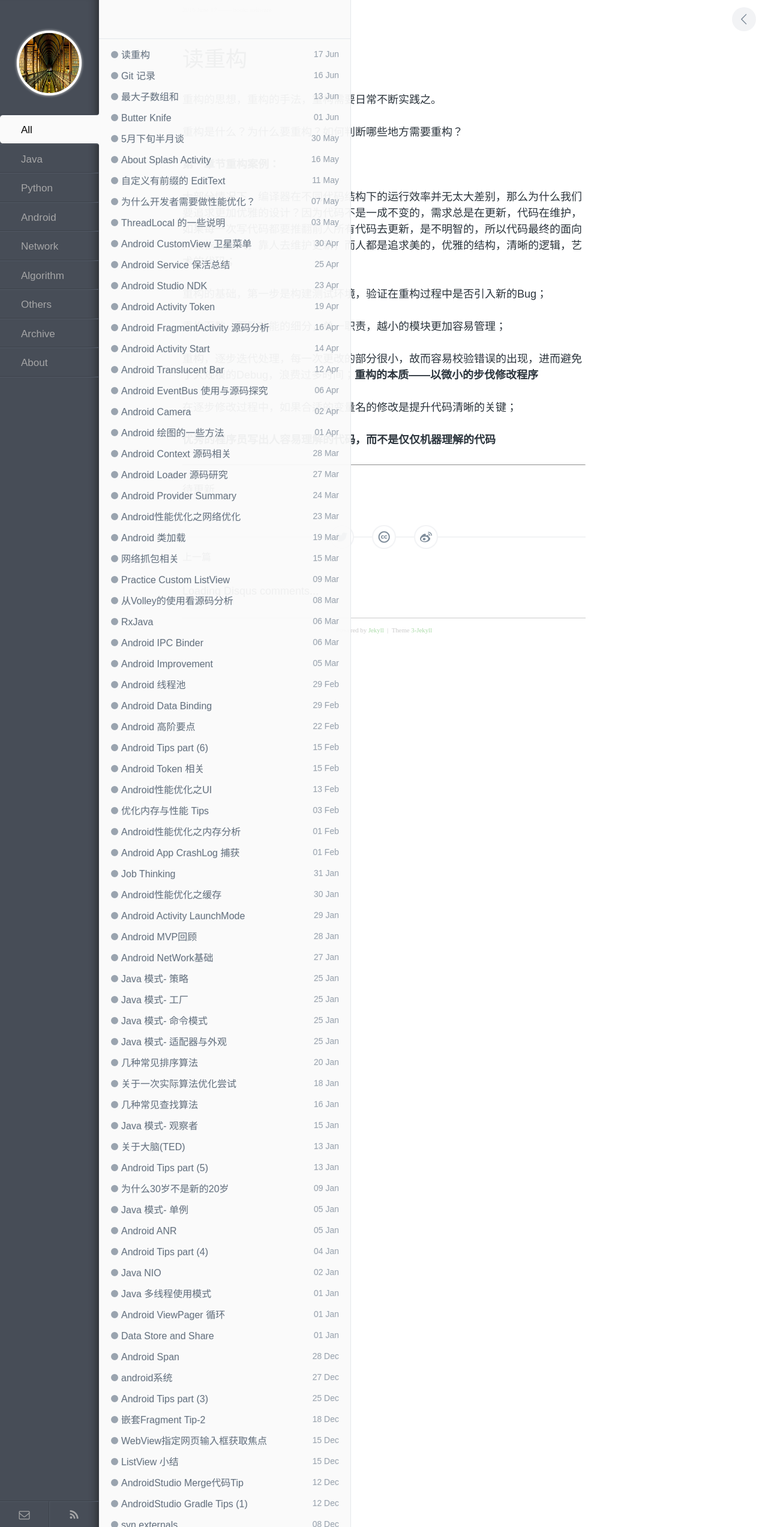
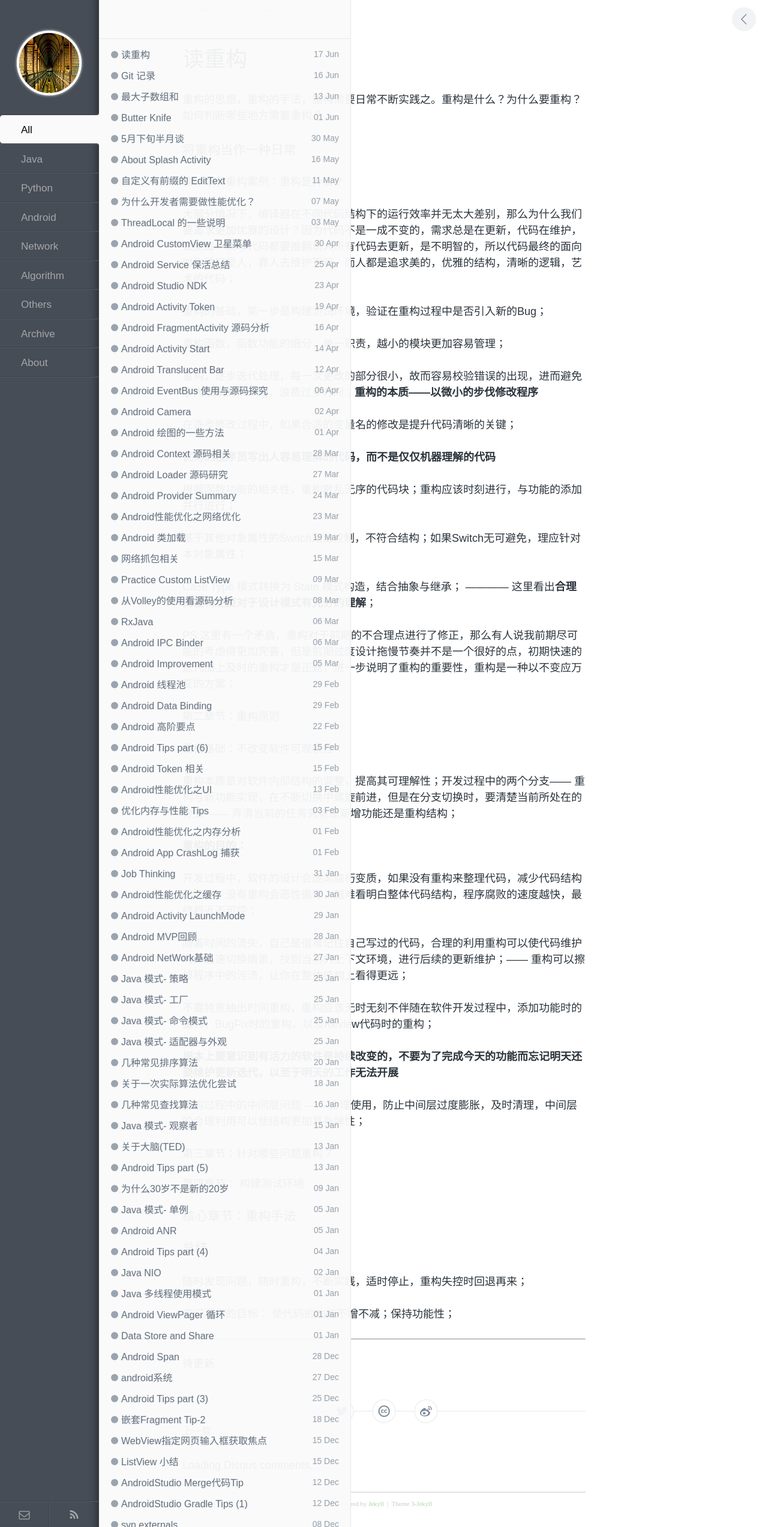
Before and after one commit to enlipan/enlipan.github.io, a Jekyll site: the page built from _posts/2016-06-17-read-refactoring.md, in a window 1280 px wide. Shown: the whole page at 60% size. Built offline with Jekyll 4.4.1, drawn with Linux system fonts in a browser that asks for light colours; nearby versions of some CDN libraries; comment, search, counter and statistics services are not loaded.

Commit message:
modify page refactoring

```diff
--- a/_posts/2016-06-17-read-refactoring.md
+++ b/_posts/2016-06-17-read-refactoring.md
@@ -5,12 +5,12 @@
 keywords: [book, software]
 ---
 
-重构的思想，重构的手法，重构需要日常不断实践之。
-
-重构是什么？为什么要重构？如何判断哪些地方需要重构？
+重构的思想，重构的手法，重构需要日常不断实践之。重构是什么？为什么要重构？如何判断哪些地方需要重构？
 
 
-**第一章节重构案例：**
+###  将重构当作一种日常
+
+####  第一章节重构案例：重构是什么？
 
 大部分情况下，编译器在不同代码结构下的运行效率并无太大差别，那么为什么我们要追求更加优雅的设计？因为代码不是一成不变的，需求总是在更新，代码在维护，如果每一次写代码都要推翻前人所有代码去更新，是不明智的，所以代码最终的面向对象依旧是人，靠人去维护更新，而人都是追求美的，优雅的结构，清晰的逻辑，艺术的代码；
 
@@ -26,6 +26,56 @@
 
 
 
+根据函数功能的相关性，重构散乱无序的代码块；重构应该时刻进行，与功能的添加并行进行；
+
+基于其他对象属性的Switch无法控制，不符合结构；如果Switch无可避免，理应针对本对象属性；
+
+Case Type 模式转换为 State 模式构造，结合抽象与继承； ———— 这里看出**合理的重构还要对于设计模式有充分的理解**；
+
+PS:这里有一个矛盾，重构对于前期的不合理点进行了修正，那么有人说我前期尽可能的考虑得更加完善，但是前期过度设计拖慢节奏并不是一个很好的点，初期快速的迭代加上及时的重构才是正途，进一步说明了重构的重要性，重构是一种以不变应万变的方案；
+
+
+
+####  第二章节：重构原则
+
+重构基础：不改变软件可观察性；
+
+重构本质是对软件内部结构的调整，提高其可理解性；开发过程中的两个分支—— 重构与新功能实现，在不断切换中螺旋前进，但是在分支切换时，要清楚当前所处在的分支 —— 弄清当前的任务究竟是新增功能还是重构结构；
+
+**重构的目的：**
+
+开发过程中，软件的设计会逐渐腐朽变质，如果没有重构来整理代码，减少代码结构的流失；没有重构会恶性循环，越难看明白整体代码结构，程序腐败的速度越快，最终趋近不可控；
+
+随着时间的流失，自己是很难记住自己写过的代码，合理的利用重构可以使代码维护时，迅速切换情景，找到当初的上下文环境，进行后续的更新维护；—— 重构可以擦掉程序中的污渍，让你在整体结构上看得更远；
+
+不要特意抽出时间重构，重构应该无时无刻不伴随在软件开发过程中，添加功能时的重构，BugFix时的重构，以及Review代码时的重构；
+
+**根本上要意识到有活力的软件是持续改变的，不要为了完成今天的功能而忘记明天还要维护更新迭代，以至于明天的工作无法开展**
+
+重构过程中的中间层问题 —— 合理使用，防止中间层过度膨胀，及时清理，中间层的合理利用可以使结构更加具有弹性；
+
+
+
+
+####  第三章节：针对哪些问题重构？
+
+
+
+
+####  第四章节： 构建测试环境
+
+
+
+###  核心章节：重构手法
+
+
+
+
+### 总结
+
+随时发现问题，随时重构，不断实践，适时停止，重构失控时回退再来；
+
+牢记重构的目标： 使代码的功能不增不减；保持功能性；
 
 
 
```
